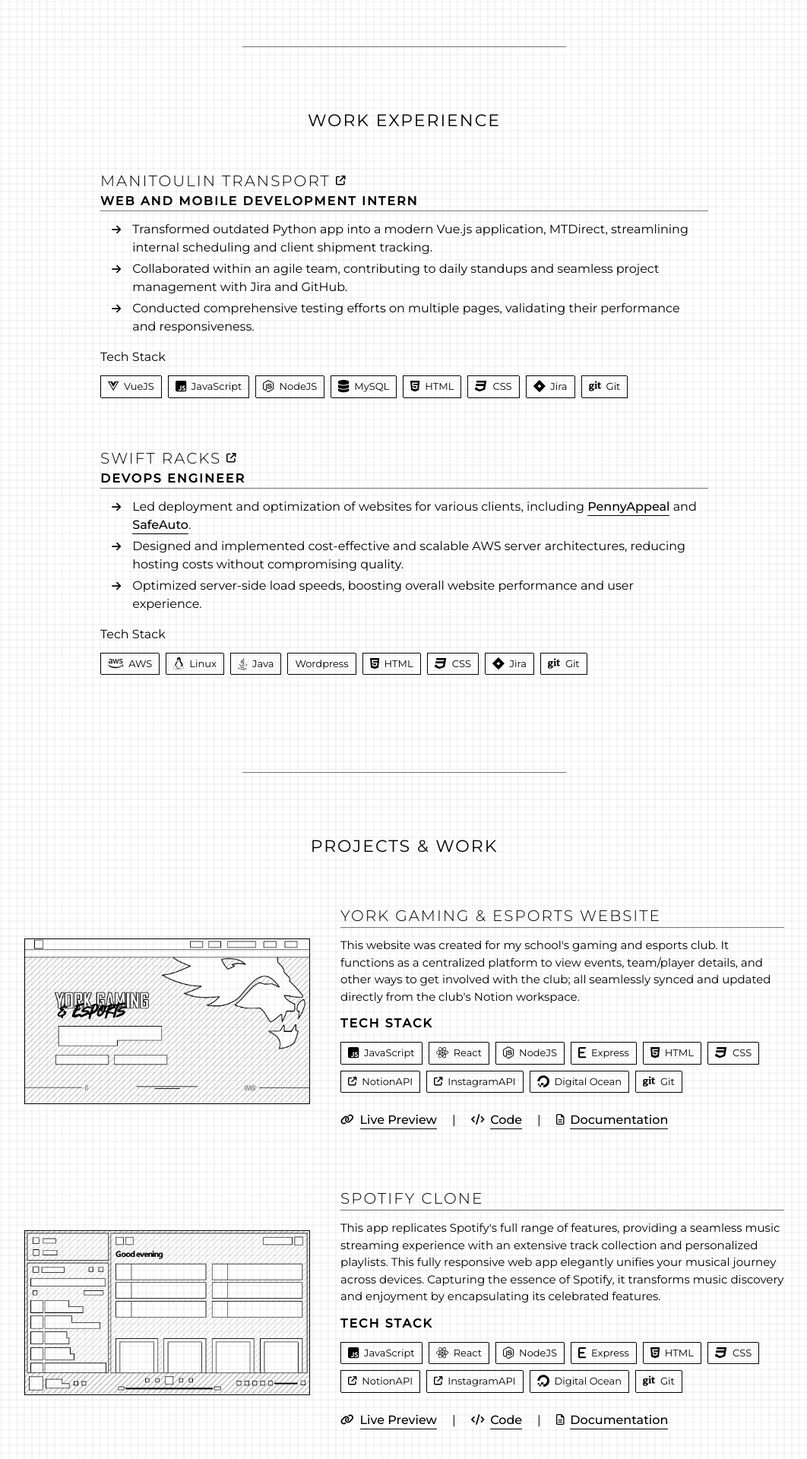
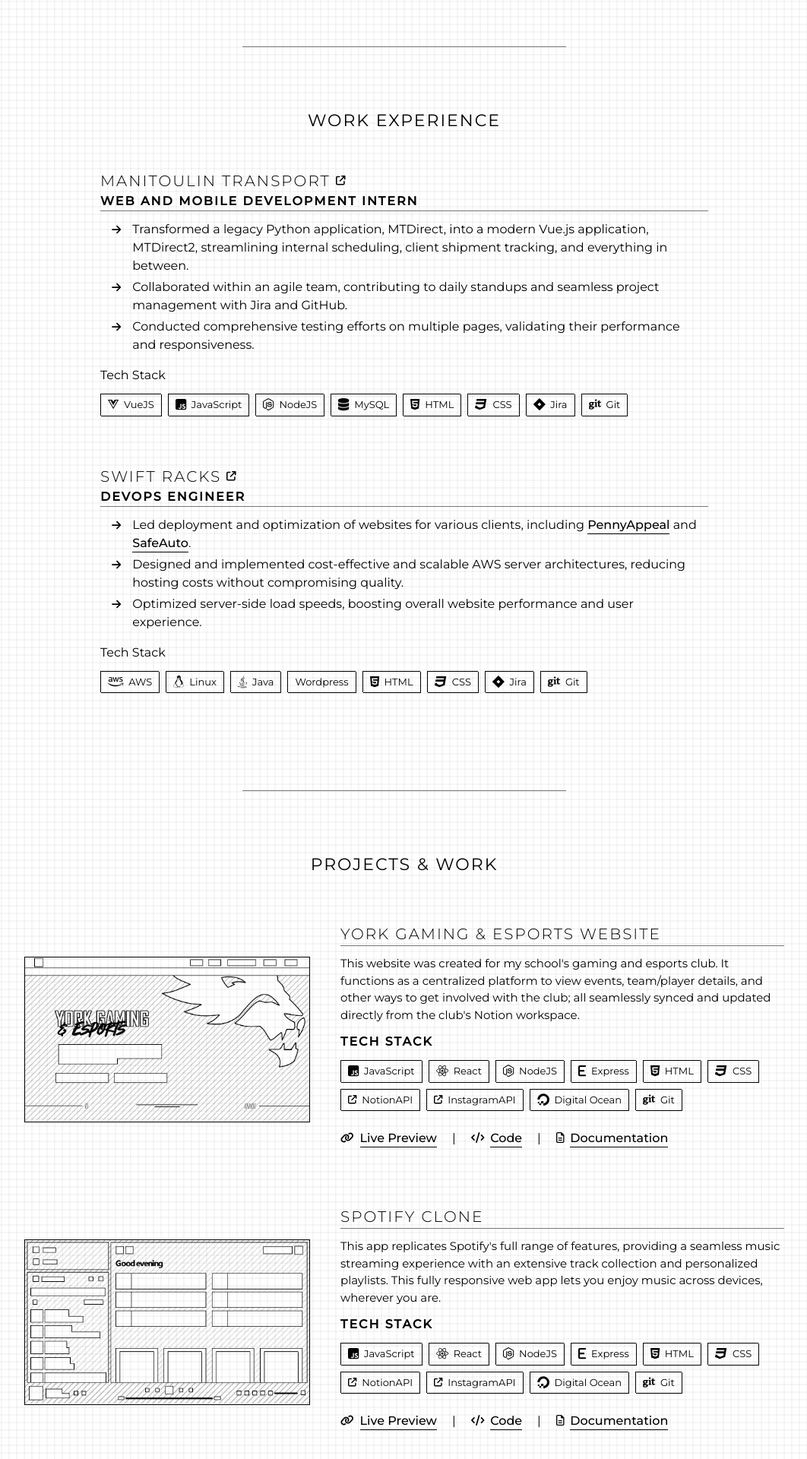
Before and after one commit to AlAgilly/AlAgilly, a React (Vite) app: page / in a window 1280 px wide. Shown: the part 1558-3478 px from the top of the page at 76% size, without its empty margins (108-1170 px from the left). Built offline with nearby package versions, Linux system fonts and the light colour scheme.

Commit message:
updated wording

```diff
--- a/src/constants/index.js
+++ b/src/constants/index.js
@@ -8,7 +8,7 @@
     position: 'Web and Mobile Development Intern',
     points: [
       {
-        description: 'Transformed outdated Python app into a modern Vue.js application, MTDirect, streamlining internal scheduling and client shipment tracking.',
+        description: 'Transformed a legacy Python application, MTDirect, into a modern Vue.js application, MTDirect2, streamlining internal scheduling, client shipment tracking, and everything in between.',
       },
       {
         description: 'Collaborated within an agile team, contributing to daily standups and seamless project management with Jira and GitHub.',
@@ -183,7 +183,7 @@
     picture: screenshot3,
     outline: screenshot4,
     title: "Spotify Clone",
-    description: "This app replicates Spotify's full range of features, providing a seamless music streaming experience with an extensive track collection and personalized playlists. This fully responsive web app elegantly unifies your musical journey across devices. Capturing the essence of Spotify, it transforms music discovery and enjoyment by encapsulating its celebrated features.",
+    description: "This app replicates Spotify's full range of features, providing a seamless music streaming experience with an extensive track collection and personalized playlists. This fully responsive web app lets you enjoy music across devices, wherever you are.",
     techstack: [
       {
         language: 'JavaScript',
```
